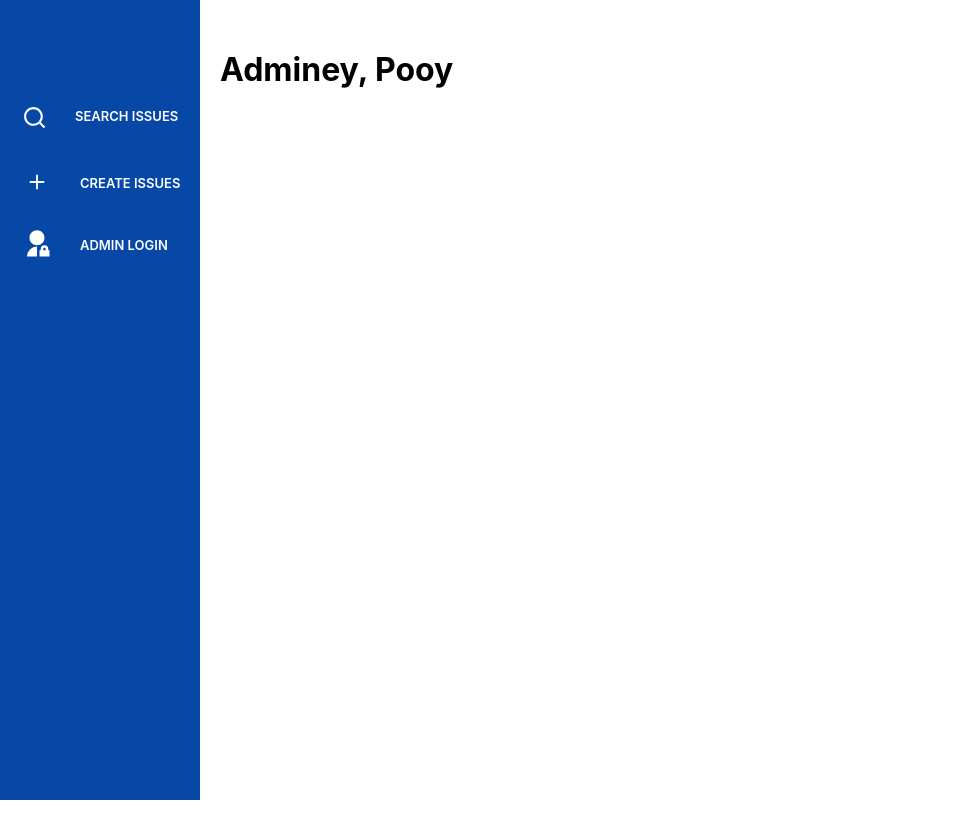
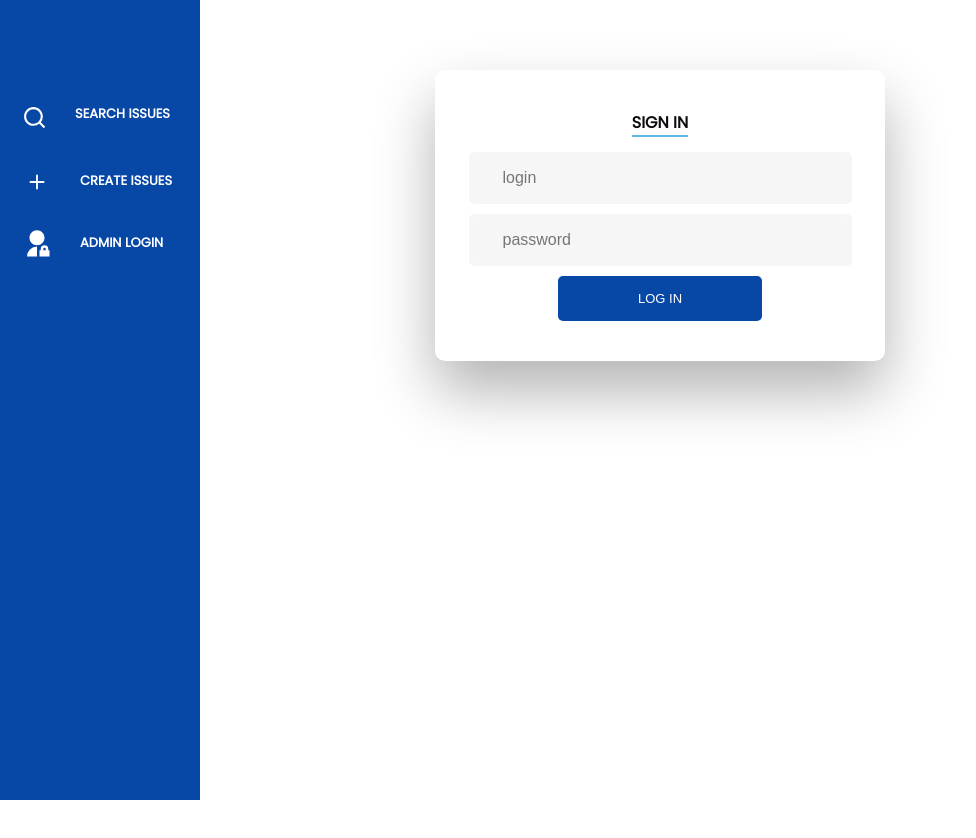
Before and after one commit to Jawadtp/Complaints-Filing-System, a React (Create React App) app in the folder client/: page / in a window 1280 px wide. Both pictures are taken after a click on the element "ADMIN LOGIN". Shown: the top 838 px of the page, without its empty margins (0-976 px from the left). Before the commit the page ends 800 px from the top, so only its background shows below. Built offline with nearby package versions, Linux system fonts and the light colour scheme.

Commit message:
Login page completed

```diff
--- a/client/src/App.css
+++ b/client/src/App.css
@@ -200,10 +200,11 @@ button:focus {
   height: 2rem;
   border: none;
   border-radius: 5px;
+  background-color: rgb(114, 113, 113);
 }
 
 .issueForm input[value="Cancel"]:hover{
-  background-color: rgb(218, 218, 218);
+  background-color: rgb(143, 143, 143);
 }
 
 .tags{
--- a/client/src/App.js
+++ b/client/src/App.js
@@ -1,4 +1,3 @@
-import logo from './logo.svg';
 import './App.css';
 import Landing from './views/Landing';
 
--- a/client/src/components/AdminLogin.js
+++ b/client/src/components/AdminLogin.js
@@ -1,7 +1,18 @@
+import '../login.css'
 
 function AdminLogin(){
     return(
-        <h1>Adminey, Pooy</h1>
+        <div class="wrapper adminLogin">
+            <div id="formContent">
+
+                <h2 class="active"> Sign In </h2>
+                <form>
+                    <input type="text" id="login" class="second" name="login" placeholder="login" />
+                    <input type="text" id="password" class="third" name="login" placeholder="password" />
+                    <input type="submit" class="fourth" value="Log In" />
+                </form>
+            </div>
+        </div>
     )
 }
 
--- /dev/null
+++ b/client/src/login.css
@@ -0,0 +1,124 @@
+@import url('https://fonts.googleapis.com/css?family=Poppins');
+
+/* BASIC */
+
+html {
+  background-color: #ffffff;
+}
+
+body {
+  font-family: "Poppins", sans-serif;
+  height: 100vh;
+}
+
+a {
+  color: #92badd;
+  display:inline-block;
+  text-decoration: none;
+  font-weight: 400;
+}
+
+h2 {
+  text-align: center;
+  font-size: 16px;
+  font-weight: 600;
+  text-transform: uppercase;
+  display:inline-block;
+  margin: 40px 8px 10px 8px;
+  color: #cccccc;
+}
+
+/* STRUCTURE */
+
+.wrapper {
+  margin-top: 40px;
+  display: flex;
+  align-items: center;
+  flex-direction: column;
+  justify-content: center;
+  width: 100%;
+  min-height: 100%;
+  padding: 20px;
+}
+
+#formContent {
+  -webkit-border-radius: 10px 10px 10px 10px;
+  border-radius: 10px 10px 10px 10px;
+  background: #fff;
+  padding: 30px;
+  width: 90%;
+  max-width: 450px;
+  position: relative;
+  padding: 0px;
+  -webkit-box-shadow: 0 30px 60px 0 rgba(0,0,0,0.3);
+  box-shadow: 0 30px 60px 0 rgba(0,0,0,0.3);
+  text-align: center;
+}
+
+/* TABS */
+
+h2.inactive {
+  color: #cccccc;
+}
+
+h2.active {
+  color: #0d0d0d;
+  border-bottom: 2px solid #5fbae9;
+}
+
+
+
+/* FORM TYPOGRAPHY*/
+
+input[type=button], input[type=submit]  {
+  background-color: #0747a6;
+  border: none;
+  color: white;
+  padding: 15px 80px;
+  text-align: center;
+  text-decoration: none;
+  display: inline-block;
+  text-transform: uppercase;
+  font-size: 13px;
+  border-radius: 5px;
+  margin: 5px 20px 40px 20px;
+}
+
+input[type=button]:hover, input[type=submit]:hover {
+  background-color: #2c64b9;
+}
+
+
+.adminLogin input[type=text] {
+  background-color: #f6f6f6;
+  border: none;
+  color: #0d0d0d;
+  padding: 15px 32px;
+  text-decoration: none;
+  display: inline-block;
+  font-size: 16px;
+  margin: 5px;
+  width: 70%;
+  border: 2px solid #f6f6f6;
+  border-radius:5px;
+}
+
+input[type=text]:focus {
+  background-color: #fff;
+  /* border-bottom: 2px solid #5fbae9; */
+}
+
+input[type=text]:placeholder {
+  color: #cccccc;
+}
+
+
+/* OTHERS */
+
+*:focus {
+    outline: none;
+}
+
+#icon {
+  width:60%;
+}
```
